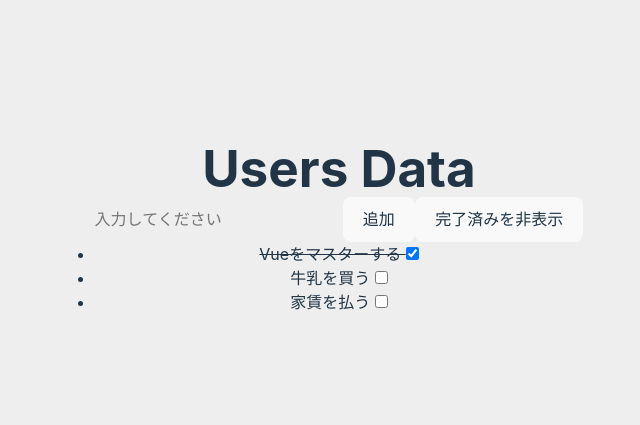
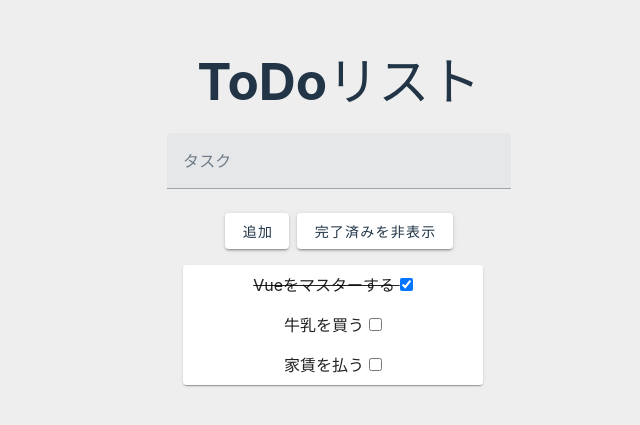
Before and after one commit to kobanago/vue-todo-app, a Vue app: page / in a window 1280 px wide. Shown: the part 173-598 px from the top of the page, without its empty margins (301-941 px from the left). Built offline with nearby package versions, Linux system fonts and the light colour scheme.

Commit message:
component：TodoList：update：ui：vuetify

```diff
--- a/src/components/TodoList.vue
+++ b/src/components/TodoList.vue
@@ -33,24 +33,37 @@ const handleClickAddTask = () => {
 </script>
 
 <template>
-  <h1>Users Data</h1>
-  <div>
-    <input v-model="text" type="text" placeholder="入力してください" />
-    <button type="button" @click="handleClickAddTask">追加</button>
-    <button type="button" :flg="isDoneShowFlg" @click="isDoneShowFlg = !isDoneShowFlg">
-      完了済みを{{ isDoneShowFlg ? '非表示' : '表示' }}
-    </button>
-  </div>
-  <ul>
-    <li
+  <v-row justify="center">
+    <v-col cols="12">
+      <h1 class="text-center">ToDoリスト</h1>
+    </v-col>
+  </v-row>
+  <v-row justify="center">
+    <v-col cols="12">
+      <v-text-field v-model="text" hide-details="auto" label="タスク"></v-text-field>
+    </v-col>
+    <v-col cols="12">
+      <v-btn class="mx-1" type="button" @click="handleClickAddTask">追加</v-btn>
+      <v-btn
+        class="mx-1"
+        type="button"
+        :flg="isDoneShowFlg"
+        @click="isDoneShowFlg = !isDoneShowFlg"
+      >
+        完了済みを{{ isDoneShowFlg ? '非表示' : '表示' }}
+      </v-btn>
+    </v-col>
+  </v-row>
+  <v-card class="ma-4" max-width="300">
+    <v-list
       v-for="(todo, index) in isDoneShowFlg ? todos : todos.filter((todo) => !todo.done)"
       :key="index"
       :class="{ 'todo-done': todo.done }"
     >
       {{ todo.value }}
       <input v-model="todo.done" type="checkbox" />
-    </li>
-  </ul>
+    </v-list>
+  </v-card>
 </template>
 
 <style>
```
